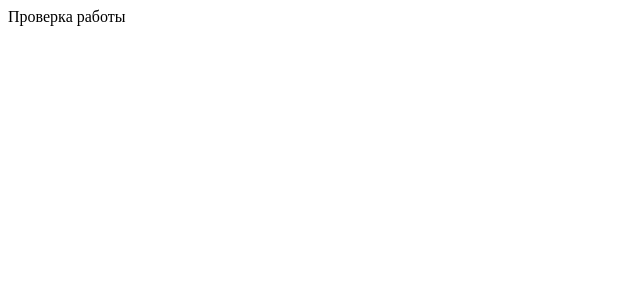
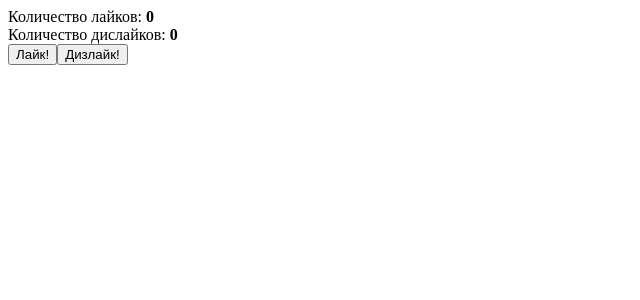
Before and after one commit to tomright/vue3firstlesson, a Vue app: page / in a window 1280 px wide. Shown: the top 300 px of the page, without its empty margins (0-640 px from the left). Built offline with nearby package versions, Linux system fonts and the light colour scheme.

Commit message:
Упражнение с лайками и дизлайками

```diff
--- a/src/App.vue
+++ b/src/App.vue
@@ -1,5 +1,29 @@
 <template>
-  <div>Проверка работы</div>
+  <div>
+    Количество лайков: <strong>{{ likes }}</strong>
+  </div>
+  <div>
+    Количество дислайков: <strong>{{ dislikes }}</strong>
+  </div>
+  <button @click="addLike">Лайк!</button>
+  <button @click="addDislike">Дизлайк!</button>
 </template>
-<script></script>
+<script>
+export default {
+  data() {
+    return {
+      likes: 0,
+      dislikes: 0,
+    };
+  },
+  methods: {
+    addLike() {
+      this.likes += 1;
+    },
+    addDislike() {
+      this.dislikes += 1;
+    },
+  },
+};
+</script>
 <style></style>
```
